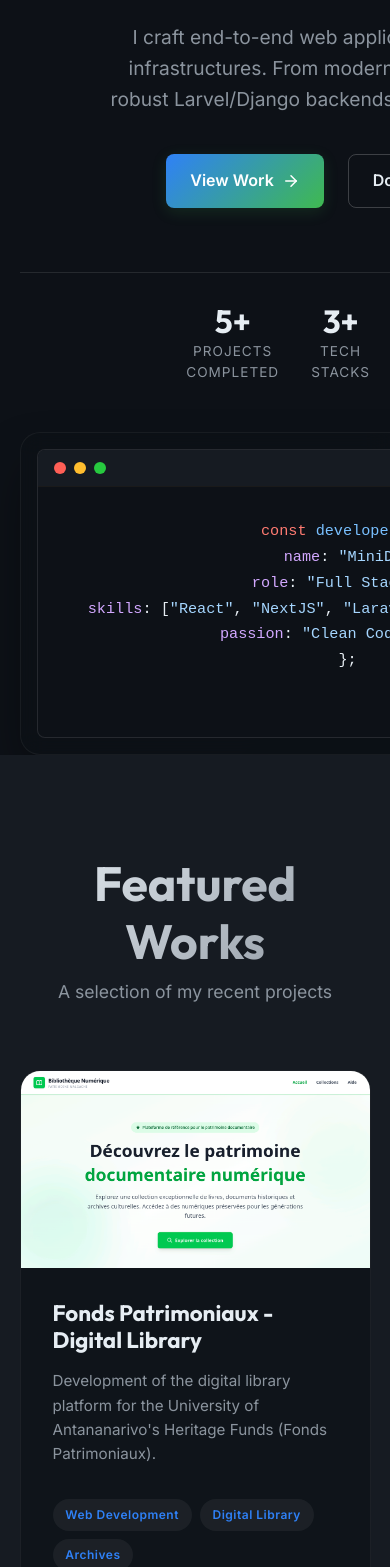
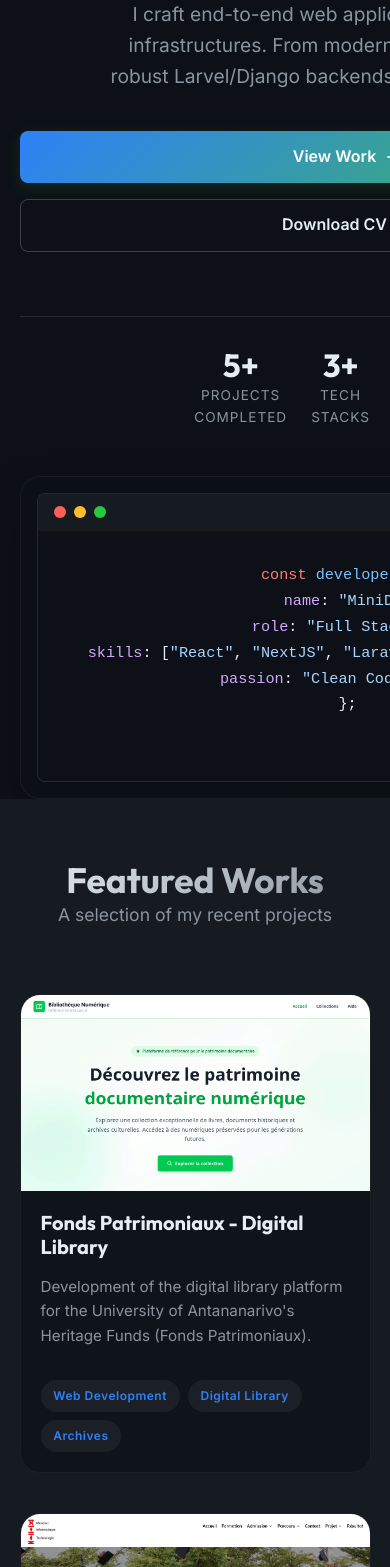
Before and after one commit to Njivaniaina/Portfolio, a React (Vite) app: page / in a window 390 px wide. Shown: the part 261-1828 px from the top of the page. Built offline with nearby package versions, Linux system fonts and the light colour scheme.

Commit message:
Ajout d'un responsive design.

```diff
--- a/src/components/Contact.css
+++ b/src/components/Contact.css
@@ -137,11 +137,16 @@ a.detail-value:hover {
 
 @media (max-width: 480px) {
   .contact-form-container {
-    padding: 2rem;
+    padding: 1.5rem;
   }
 
   .contact-icon {
-    width: 50px;
-    height: 50px;
+    width: 45px;
+    height: 45px;
+  }
+
+  .detail-value {
+    font-size: 1rem;
+    word-break: break-word;
   }
 }
--- a/src/components/Footer.css
+++ b/src/components/Footer.css
@@ -71,3 +71,12 @@
     text-align: center;
   }
 }
+
+@media (max-width: 480px) {
+  .footer {
+    padding: 3rem 0 1.5rem;
+  }
+  .footer-content {
+    margin-bottom: 2rem;
+  }
+}
--- a/src/components/Hero.css
+++ b/src/components/Hero.css
@@ -233,12 +233,17 @@
 
 @media (max-width: 480px) {
   .hero-title {
-    font-size: 2.8rem;
+    font-size: 2.2rem;
   }
   .hero-stats {
     flex-wrap: wrap;
+    gap: 1.5rem;
   }
   .stat-divider {
     display: none;
   }
+  .hero-actions {
+    flex-direction: column;
+    gap: 1rem;
+  }
 }
--- a/src/components/Projects.css
+++ b/src/components/Projects.css
@@ -145,3 +145,12 @@
     margin: 0 auto;
   }
 }
+
+@media (max-width: 480px) {
+  .project-content {
+    padding: 1.25rem;
+  }
+  .project-title {
+    font-size: 1.25rem;
+  }
+}
--- a/src/index.css
+++ b/src/index.css
@@ -100,3 +100,14 @@ img {
   -webkit-text-fill-color: transparent;
   background-clip: text;
 }
+
+@media (max-width: 768px) {
+  .section {
+    padding: 60px 0;
+  }
+
+  .section-title {
+    font-size: 2.2rem;
+    margin-bottom: 1.5rem;
+  }
+}
```
